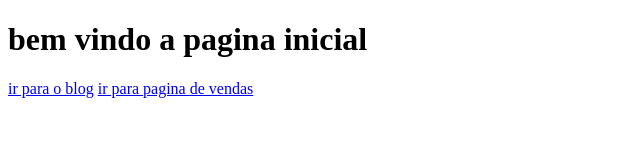
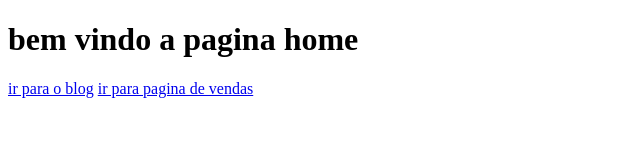
Before and after one commit to GuilhermeMeneses/aula1github, a plain HTML site: page index.html in a window 1280 px wide. Shown: the full height of the page, 0-640 px from the left. Drawn offline with Linux system fonts and the light colour scheme.

Commit message:
adicionado home em vez de principal

```diff
--- a/index.html
+++ b/index.html
@@ -6,7 +6,7 @@
     <title>Document</title>
 </head>
 <body>
-    <h1>bem vindo a pagina inicial</h1>
+    <h1>bem vindo a pagina home</h1>
     <a href="blog.html"> ir para o blog</a>
     <a href="pagina de vendas.html">ir para pagina de vendas</a>
 </body>
```
